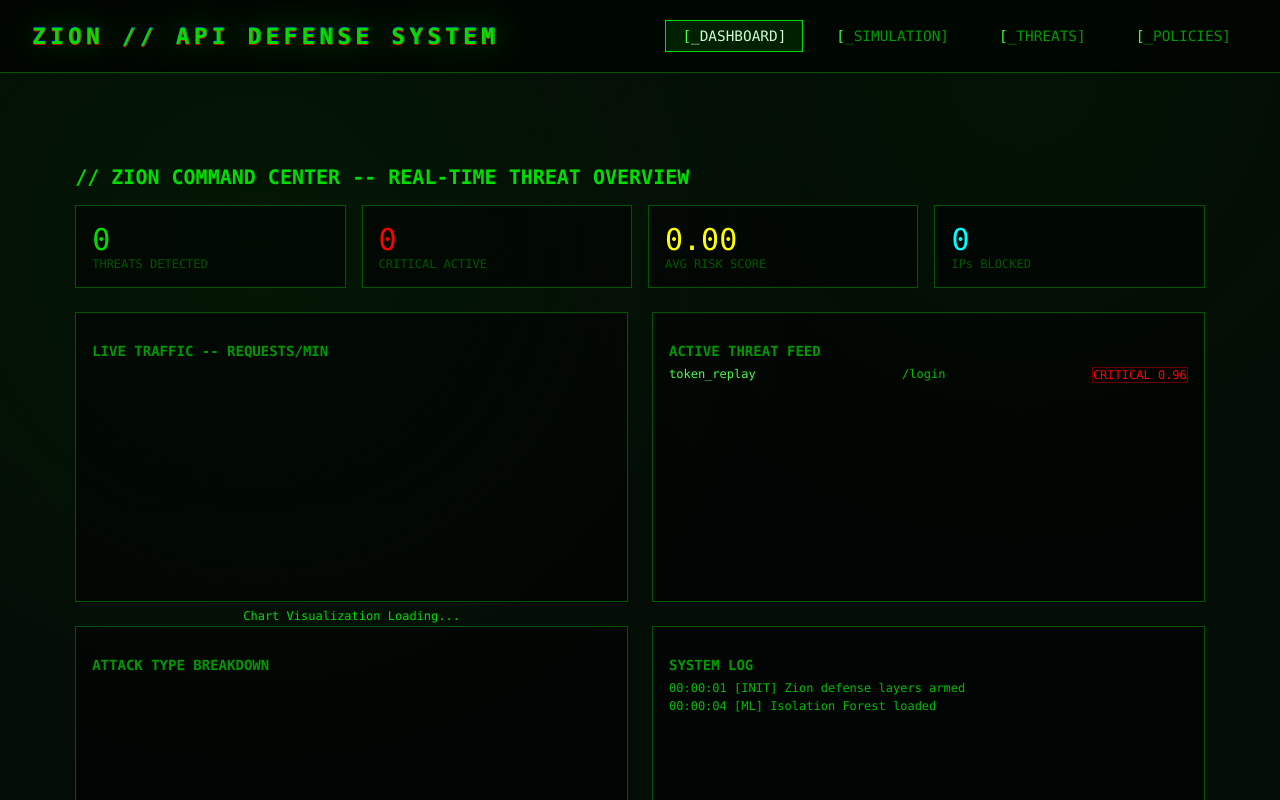
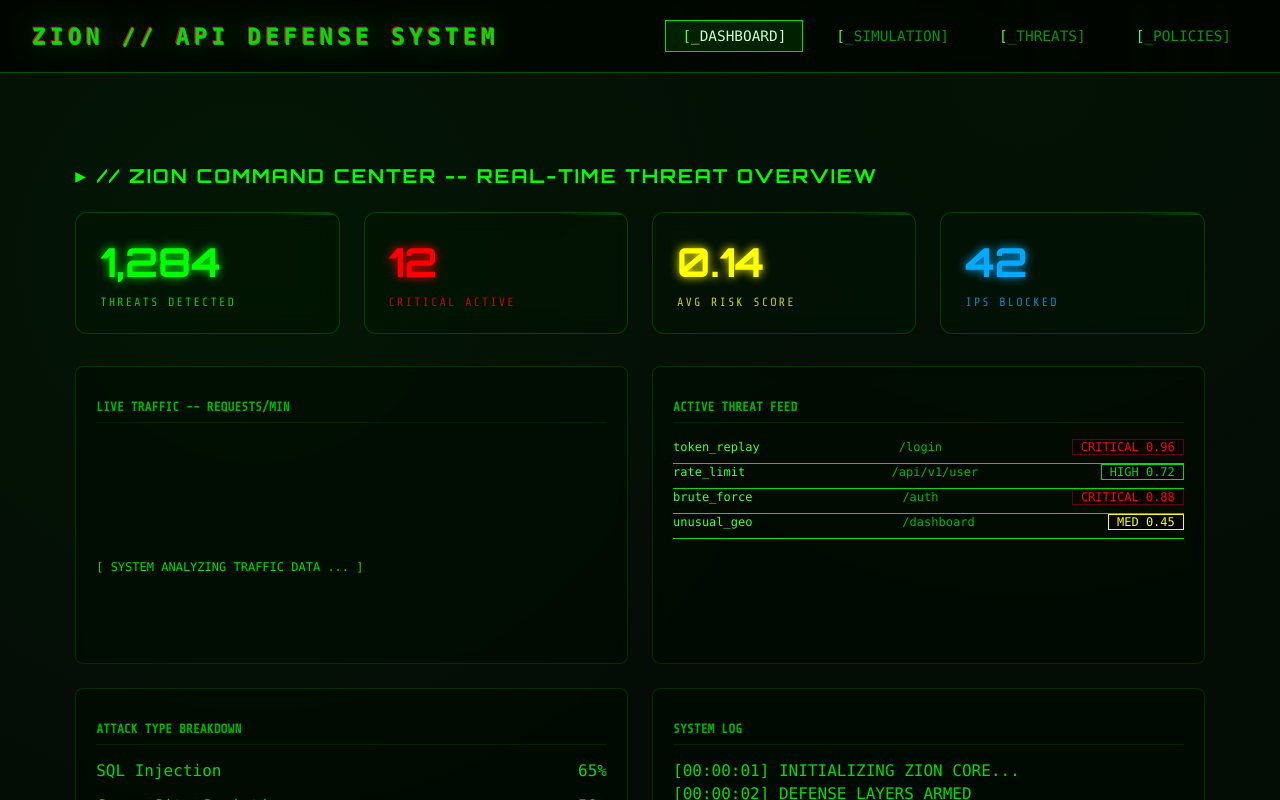
Before and after one commit to Byte-Builders-28/Zion, a React app in the folder frontend/: page /dashboard in a window 1280 px wide. Shown: the top 800 px of the page. Built offline with nearby package versions, Linux system fonts and the light colour scheme; the HTML template or start-up script is replaced by a standard one.

Commit message:
Dashboard

```diff
--- a/frontend/src/App.css
+++ b/frontend/src/App.css
@@ -149,7 +149,7 @@ body {
 
 .zion-shell {
   min-height: 100vh;
-  background: radial-gradient(circle at top, rgba(0, 40, 0, 0.6), #010a05 60%);
+  background: radial-gradient(circle at top, rgba(0, 40, 0, 0.4), #010a05 70%);
   color: var(--green-500);
 }
 
--- a/frontend/src/LandingPage.jsx
+++ b/frontend/src/LandingPage.jsx
@@ -75,7 +75,7 @@ const LandingPage = () => {
 
   return (
     <div className="landing-container">
-      <MatrixRain />
+      <MatrixRain colors={['#0F0']} />
 
       <header className="landing-header">
         <h1 className="glitch" data-text="ZION">ZION</h1>
--- /dev/null
+++ b/frontend/src/components/Dashboard.css
@@ -0,0 +1,98 @@
+.dashboard-stat-grid {
+  display: grid;
+  grid-template-columns: repeat(auto-fit, minmax(240px, 1fr));
+  gap: 1.5rem;
+  margin-bottom: 2rem;
+}
+
+.dashboard-stat-card {
+  background: rgba(0, 20, 0, 0.4);
+  backdrop-filter: blur(10px);
+  -webkit-backdrop-filter: blur(10px);
+  border: 1px solid rgba(0, 255, 0, 0.2);
+  border-radius: 12px;
+  padding: 1.5rem;
+  transition: all 0.3s cubic-bezier(0.4, 0, 0.2, 1);
+  position: relative;
+  overflow: hidden;
+  display: flex;
+  flex-direction: column;
+  justify-content: center;
+}
+
+.dashboard-stat-card::before {
+  content: '';
+  position: absolute;
+  top: 0;
+  left: 0;
+  width: 100%;
+  height: 2px;
+  background: linear-gradient(90deg, transparent, rgba(0, 255, 0, 0.5), transparent);
+  animation: scanline 3s linear infinite;
+}
+
+@keyframes scanline {
+  0% { transform: translateX(-100%); }
+  100% { transform: translateX(100%); }
+}
+
+.dashboard-stat-card:hover {
+  transform: translateY(-5px);
+  background: rgba(0, 40, 0, 0.6);
+  border-color: rgba(0, 255, 0, 0.6);
+  box-shadow: 0 10px 30px rgba(0, 255, 0, 0.15);
+}
+
+.stat-value {
+  font-family: 'Orbitron', sans-serif;
+  font-size: 2.5rem;
+  font-weight: 700;
+  margin-bottom: 0.5rem;
+  text-shadow: 0 0 10px currentColor;
+}
+
+.stat-label {
+  font-family: 'Share Tech Mono', monospace;
+  font-size: 0.75rem;
+  letter-spacing: 2px;
+  opacity: 0.8;
+  text-transform: uppercase;
+}
+
+.dashboard-section-title {
+  font-family: 'Orbitron', sans-serif;
+  font-size: 1.2rem;
+  color: #0f0;
+  margin-bottom: 1.5rem;
+  letter-spacing: 2px;
+  display: flex;
+  align-items: center;
+  gap: 10px;
+}
+
+.dashboard-section-title::before {
+  content: '▶';
+  font-size: 0.8rem;
+}
+
+.dashboard-panel {
+  background: rgba(0, 10, 0, 0.6);
+  backdrop-filter: blur(5px);
+  border: 1px solid rgba(0, 255, 0, 0.15);
+  border-radius: 8px;
+  padding: 1.25rem;
+  transition: border-color 0.3s ease;
+}
+
+.dashboard-panel:hover {
+  border-color: rgba(0, 255, 0, 0.4);
+}
+
+.panel-header {
+  color: rgba(0, 255, 0, 0.7);
+  font-size: 0.8rem;
+  margin-bottom: 1rem;
+  border-bottom: 1px solid rgba(0, 255, 0, 0.1);
+  padding-bottom: 0.5rem;
+  font-family: 'Share Tech Mono', monospace;
+}
--- a/frontend/src/components/Dashboard.jsx
+++ b/frontend/src/components/Dashboard.jsx
@@ -1,66 +1,94 @@
 import React from 'react';
+import './Dashboard.css';
 
 const Dashboard = () => {
+  const stats = [
+    { value: '1,284', label: 'THREATS DETECTED', color: '#0f0' },
+    { value: '12', label: 'CRITICAL ACTIVE', color: '#f00' },
+    { value: '0.14', label: 'AVG RISK SCORE', color: '#ff0' },
+    { value: '42', label: 'IPs BLOCKED', color: '#0af' }
+  ];
+
   return (
     <div className="p-6">
-      <h2 className="text-xl mb-4 text-green-500">// ZION COMMAND CENTER -- REAL-TIME THREAT OVERVIEW</h2>
+      <h2 className="dashboard-section-title">// ZION COMMAND CENTER -- REAL-TIME THREAT OVERVIEW</h2>
 
       {/* Stats Row */}
-      <div className="grid grid-cols-4 gap-4 mb-6">
-        <div className="border border-green-800 p-4 bg-black">
-          <div className="text-3xl text-green-500">0</div>
-          <div className="text-xs text-green-800">THREATS DETECTED</div>
-        </div>
-        <div className="border border-green-800 p-4 bg-black">
-          <div className="text-3xl text-red-500">0</div>
-          <div className="text-xs text-green-800">CRITICAL ACTIVE</div>
-        </div>
-        <div className="border border-green-800 p-4 bg-black">
-          <div className="text-3xl text-yellow-500">0.00</div>
-          <div className="text-xs text-green-800">AVG RISK SCORE</div>
-        </div>
-        <div className="border border-green-800 p-4 bg-black">
-          <div className="text-3xl text-blue-500">0</div>
-          <div className="text-xs text-green-800">IPs BLOCKED</div>
-        </div>
+      <div className="dashboard-stat-grid">
+        {stats.map((stat, index) => (
+          <div key={index} className="dashboard-stat-card">
+            <div className="stat-value" style={{ color: stat.color }}>{stat.value}</div>
+            <div className="stat-label" style={{ color: stat.color }}>{stat.label}</div>
+          </div>
+        ))}
       </div>
 
       <div className="grid grid-cols-2 gap-6">
         {/* Left Column */}
         <div className="space-y-6">
-          <div className="border border-green-800 p-4 bg-black h-64">
-             <h3 className="text-green-700 text-sm mb-2">LIVE TRAFFIC -- REQUESTS/MIN</h3>
-             {/* Chart Placeholder */}
-             <div className="h-full flex items-end justify-between px-2 pb-2">
-                 <div className="w-full text-center text-green-900 text-xs">Chart Visualization Loading...</div>
+          <div className="dashboard-panel h-64">
+             <h3 className="panel-header">LIVE TRAFFIC -- REQUESTS/MIN</h3>
+             <div className="h-full flex items-center justify-center">
+                 <div className="text-green-900 text-xs font-mono animate-pulse">
+                   [ SYSTEM ANALYZING TRAFFIC DATA ... ]
+                 </div>
              </div>
           </div>
 
-          <div className="border border-green-800 p-4 bg-black h-48">
-              <h3 className="text-green-700 text-sm mb-2">ATTACK TYPE BREAKDOWN</h3>
-              {/* Progress bars placeholder */}
+          <div className="dashboard-panel h-48">
+              <h3 className="panel-header">ATTACK TYPE BREAKDOWN</h3>
+              <div className="space-y-4 pt-2">
+                {['SQL Injection', 'Cross-Site Scripting', 'DDoS Attempt'].map((type, i) => (
+                  <div key={i} className="space-y-1">
+                    <div className="flex justify-between text-[10px] font-mono">
+                      <span>{type}</span>
+                      <span>{65 - i * 15}%</span>
+                    </div>
+                    <div className="h-1 bg-green-900/30 rounded-full overflow-hidden">
+                      <div
+                        className="h-full bg-green-500 shadow-[0_0_10px_#0f0]"
+                        style={{ width: `${65 - i * 15}%` }}
+                      ></div>
+                    </div>
+                  </div>
+                ))}
+              </div>
           </div>
         </div>
 
         {/* Right Column */}
         <div className="space-y-6">
-          <div className="border border-green-800 p-4 bg-black h-64">
-            <h3 className="text-green-700 text-sm mb-2">ACTIVE THREAT FEED</h3>
-             <div className="text-xs font-mono space-y-2">
-                <div className="flex justify-between">
-                    <span className="text-green-400">token_replay</span>
-                    <span className="text-green-600">/login</span>
-                    <span className="text-red-500 border border-red-900 px-1">CRITICAL 0.96</span>
-                </div>
-                {/* More items */}
+          <div className="dashboard-panel h-64">
+            <h3 className="panel-header">ACTIVE THREAT FEED</h3>
+             <div className="text-xs font-mono space-y-3 overflow-y-auto h-48 pr-2">
+                {[
+                  { type: 'token_replay', path: '/login', risk: '0.96', level: 'CRITICAL' },
+                  { type: 'rate_limit', path: '/api/v1/user', risk: '0.72', level: 'HIGH' },
+                  { type: 'brute_force', path: '/auth', risk: '0.88', level: 'CRITICAL' },
+                  { type: 'unusual_geo', path: '/dashboard', risk: '0.45', level: 'MED' }
+                ].map((threat, i) => (
+                  <div key={i} className="flex justify-between items-center border-b border-green-900/20 pb-2">
+                      <span className="text-green-400 w-24">{threat.type}</span>
+                      <span className="text-green-600 flex-1 px-2">{threat.path}</span>
+                      <span className={`px-2 py-0.5 border text-[9px] ${
+                        threat.level === 'CRITICAL' ? 'text-red-500 border-red-900' :
+                        threat.level === 'HIGH' ? 'text-orange-500 border-orange-900' : 'text-yellow-500 border-yellow-900'
+                      }`}>
+                        {threat.level} {threat.risk}
+                      </span>
+                  </div>
+                ))}
              </div>
           </div>
 
-          <div className="border border-green-800 p-4 bg-black h-48">
-             <h3 className="text-green-700 text-sm mb-2">SYSTEM LOG</h3>
-             <div className="text-xs font-mono space-y-1 text-green-600">
-                <div>00:00:01 [INIT] Zion defense layers armed</div>
-                <div>00:00:04 [ML] Isolation Forest loaded</div>
+          <div className="dashboard-panel h-48">
+             <h3 className="panel-header">SYSTEM LOG</h3>
+             <div className="text-[10px] font-mono space-y-1 text-green-600/80 max-h-32 overflow-y-auto">
+                <div>[00:00:01] INITIALIZING ZION CORE...</div>
+                <div>[00:00:02] DEFENSE LAYERS ARMED</div>
+                <div>[00:00:04] ML-MODEL: ISOLATION FOREST LOADED</div>
+                <div>[00:00:05] MONITORING TRAFFIC ON PORT 80/443</div>
+                <div className="animate-pulse text-green-400">_ SYSTEM STANDBY...</div>
              </div>
           </div>
         </div>
--- a/frontend/src/components/MatrixRain.jsx
+++ b/frontend/src/components/MatrixRain.jsx
@@ -1,6 +1,6 @@
 import { useEffect, useRef } from 'react';
 
-const MatrixRain = () => {
+const MatrixRain = ({ opacity = 0.45, colors = ['#0F0', '#F00', '#0AF', '#FF0'] }) => {
   const canvasRef = useRef(null);
 
   useEffect(() => {
@@ -15,46 +15,48 @@ const MatrixRain = () => {
     resizeCanvas();
     window.addEventListener('resize', resizeCanvas);
 
-    // Matrix characters (Katakana + Latin + Numerals)
-    const text = 'ﾊﾐﾋｰｳｼﾅﾓﾆｻﾜﾂｵﾘｱﾎﾃﾏｹﾒｴｶｷﾑﾕﾗｾﾈｽﾀﾇﾍ1234567890ABCDEFGHIJKLMNOPQRSTUVWXYZ';
+    // Matrix characters (Alphabets only)
+    const text = 'ABCDEFGHIJKLMNOPQRSTUVWXYZ';
     const matrix = text.split('');
 
     const fontSize = 16;
     const columns = canvas.width / fontSize;
 
-    // Array of drops - one per column
+
+
+    // Array of drops and their colors
     const drops = [];
+    const dropColors = [];
     for (let x = 0; x < columns; x++) {
-      drops[x] = Math.random() * -100; // Start at random positions above screen
+      drops[x] = Math.random() * -100;
+      dropColors[x] = colors[Math.floor(Math.random() * colors.length)];
     }
 
     // Drawing the characters
     const draw = () => {
-      // Black background with slightly stronger opacity for better trailing
       ctx.fillStyle = 'rgba(0, 0, 0, 0.08)';
       ctx.fillRect(0, 0, canvas.width, canvas.height);
 
       ctx.font = fontSize + 'px monospace';
 
       for (let i = 0; i < drops.length; i++) {
-        // Random characters
         const charHead = matrix[Math.floor(Math.random() * matrix.length)];
         const charTail = matrix[Math.floor(Math.random() * matrix.length)];
 
-        // Draw the tail character in green
-        ctx.fillStyle = '#0F0';
+        // Draw the tail character in its assigned color
+        ctx.fillStyle = dropColors[i];
         ctx.fillText(charTail, i * fontSize, (drops[i] - 1) * fontSize);
 
-        // Draw the head character in white for the glowing falling effect
+        // Draw the head character in white for the glowing effect
         ctx.fillStyle = '#FFF';
         ctx.fillText(charHead, i * fontSize, drops[i] * fontSize);
 
-        // Sending the drop back to the top randomly after it has crossed the screen
         if (drops[i] * fontSize > canvas.height && Math.random() > 0.975) {
           drops[i] = 0;
+          // Assign a new random color when the drop resets
+          dropColors[i] = colors[Math.floor(Math.random() * colors.length)];
         }
 
-        // Incrementing Y coordinate
         drops[i]++;
       }
     };
@@ -78,7 +80,7 @@ const MatrixRain = () => {
         height: '100%',
         zIndex: -1, // Keep it behind everything
         backgroundColor: 'black',
-        opacity: 0.45 // Soften the background effect
+        opacity: opacity // Customizable background effect
       }}
     />
   );
--- a/frontend/src/components/layout/ConsoleLayout.jsx
+++ b/frontend/src/components/layout/ConsoleLayout.jsx
@@ -15,12 +15,15 @@ const sectionClassMap = {
   '/policies': 'page-policies'
 };
 
+import MatrixRain from '../MatrixRain';
+
 const ConsoleLayout = () => {
   const location = useLocation();
   const sectionClass = sectionClassMap[location.pathname] || 'page-generic';
 
   return (
     <div className="zion-shell font-mono text-green-500">
+      <MatrixRain opacity={0.45} />
       <header className="zion-header">
         <NavLink to="/" className="zion-brand glitch" data-text="ZION // API DEFENSE SYSTEM">
           ZION // API DEFENSE SYSTEM
```
